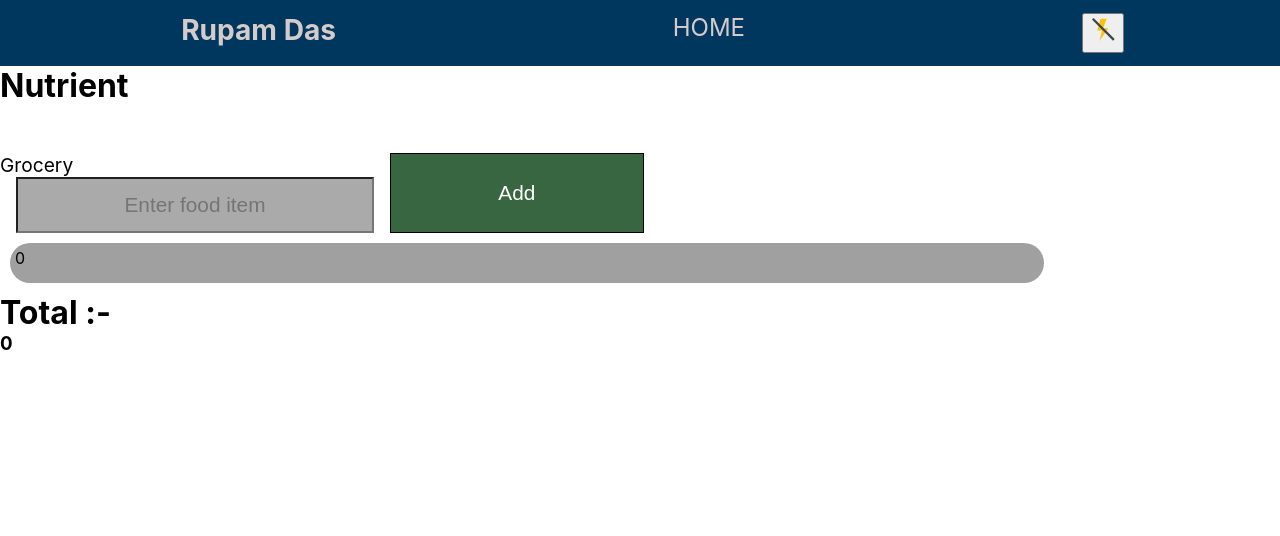
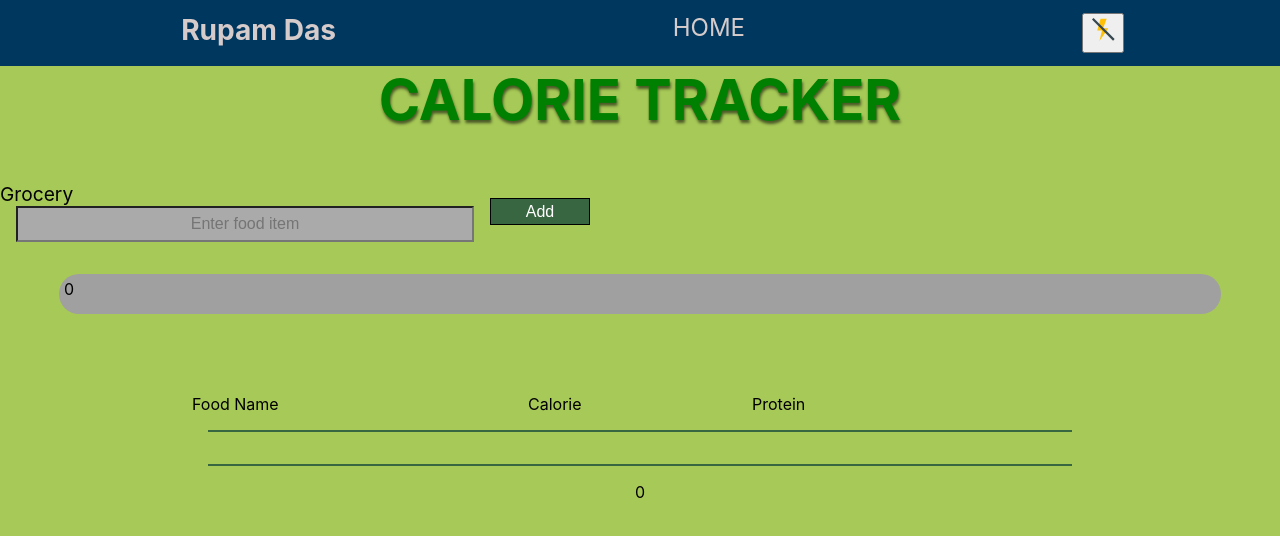
Before and after one commit to Rupamdas832/SmallApps, a React (Create React App) app: page /nutrient in a window 1280 px wide. Shown: the top 536 px of the page. Built offline with nearby package versions, Linux system fonts and the light colour scheme.

Commit message:
css added in nutri app

```diff
--- a/src/Components/InputNutrient.js
+++ b/src/Components/InputNutrient.js
@@ -25,9 +25,9 @@ export default function InputGrocery({getFood}) {
             <div className="inputItems">
                 <form className="groceryForm">
                     <label>Grocery</label>
-                    <input placeholder="Enter food item" className="groceryInputArea grocery" type="text" name="food" value={foodName} onChange={(event) => setFoodName(event.target.value)}/>
+                    <input placeholder="Enter food item" className="foodInputArea" type="text" name="food" value={foodName} onChange={(event) => setFoodName(event.target.value)}/>
                 </form>
-                <button onClick={addBtnClick} className="groceryBtn add">Add</button>
+                <button onClick={addBtnClick} className="foodBtn add">Add</button>
                 </div>
     )
 }
--- a/src/Components/Nutrient.css
+++ b/src/Components/Nutrient.css
@@ -1,11 +1,48 @@
 
-
+.nutrientList{
+    display: flex;
+    flex-direction: column;
+    width: 100vw;
+    min-height: 100vh;
+    align-items: center;
+    background-color: var(--groceryLightGreen);
+    position: relative;
+}
+.inputItems{
+    display: grid;
+    grid-template-columns: 3fr 2fr 2fr 1fr;
+    width: 100vw;
+    font-size: 1.2rem;
+    margin-top: 3rem;
+    align-items: center;
+    justify-content: space-between;
+}
+.foodInputArea{
+    width: 450px;
+    height: 30px;
+    font-size: 1rem;
+    text-align: center;
+    margin: 0 1rem;
+    background-color: rgb(170, 170, 170);
+    color: black;
+}
+.foodBtn{
+    font-size: 1rem;
+    padding: 0.2rem;
+    background: none;
+    border: 1px solid black;
+    color: white;
+}
+.foodBtn.add{
+    background-color: var(--groceryDarkGreen);
+    width: 100px;
+}
 .meter{
     height: 30px;
-    width: 80vw;
+    width: 90vw;
     background-color: rgb(160, 160, 160);
     border-radius: 20px;
-    margin: 10px;
+    margin: 2rem;
     padding: 5px;
 
     position: relative;
@@ -16,8 +53,35 @@
     position: absolute;
     border-radius: 20px;
 }
+.foodOutput{
+    width: 70vw;
+    height: auto;
+    margin-top: 2rem;
+    display: flex;
+    flex-direction: column;
+    justify-content: center;
+}
 .foodItem{
     display: grid;
     grid-template-columns: 3fr 2fr 2fr 1fr;
     margin-top: 1rem;
+    align-items: center;
 }
+
+
+.border{
+    border: 1px solid var(--groceryDarkGreen);
+    margin: 1rem;
+}
+.totalDiv{
+    width: 50%;
+    display: flex;
+    flex-direction: row;
+    align-items: center;
+    justify-content: space-evenly;
+}
+.foodTotal{
+    color: var(--groceryDarkGreen);
+    font-size: 3rem;
+    margin: 2rem;
+}
--- a/src/Components/Nutrient.js
+++ b/src/Components/Nutrient.js
@@ -1,6 +1,7 @@
 import React, { useEffect, useState } from 'react'
 import InputNutrient from "./InputNutrient"
 import "./Nutrient.css"
+import Heading from "./Heading"
 function Nutrient() {
     const [foodList, setFoodList] = useState([])
     const [total, setTotal] = useState("")
@@ -37,20 +38,32 @@ function Nutrient() {
 
     return (
         <div className="nutrientList">
-            <h1>Nutrient</h1>
+            <Heading title="Calorie Tracker" color="green"/>
             <InputNutrient getFood={getFood}/>
             <div className="meter">
                 <span style={{width: `${totPer}%`}}>{total}</span>
             </div>
+            <div className="foodOutput">
+                <div className="foodItem">
+                    <p>Food Name</p>
+                    <p>Calorie</p>
+                    <p>Protein</p>
+                    <p></p>
+                </div>
+                <h1 className="border"></h1>
                 {foodList && foodList.map((food, index) => {
                     return <div key={index} className="foodItem">
                         <h1>{food.name}</h1>
                         <h3>{food.cal}</h3>
                         <h3>{food.prot}</h3>
-                    <button onClick={() => delBtn(index)}>Delete</button>
+                        <button onClick={() => delBtn(index)} className="foodBtn">Delete</button>
                     </div>
                 })}
-            <h1>Total :- </h1><h3>{total}</h3>
+                <h1 className="border"></h1>
+            </div>
+            {total && <div className="totalDiv">
+            <h3 className="foodTotal">Total Calorie :- </h3><h3>{total}</h3>
+            </div>}
         </div>
     )
 }
```
Also changed, not shown: 1 other file (tests, documents, lock files or other folders). Lines whose indentation alone changed are shown as unchanged.
